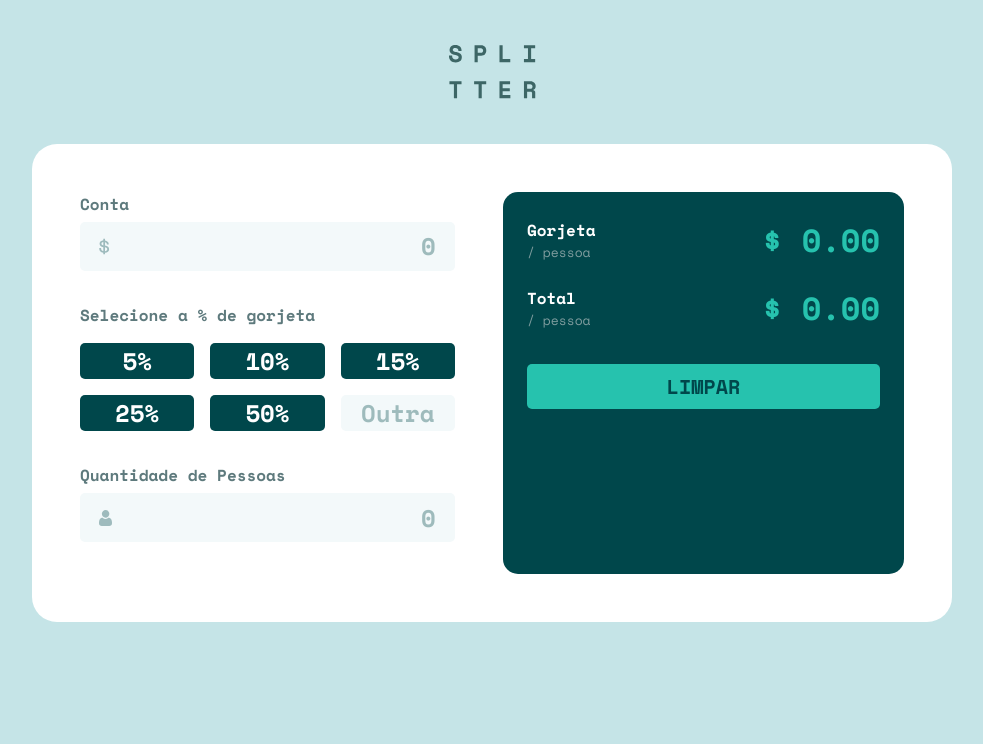
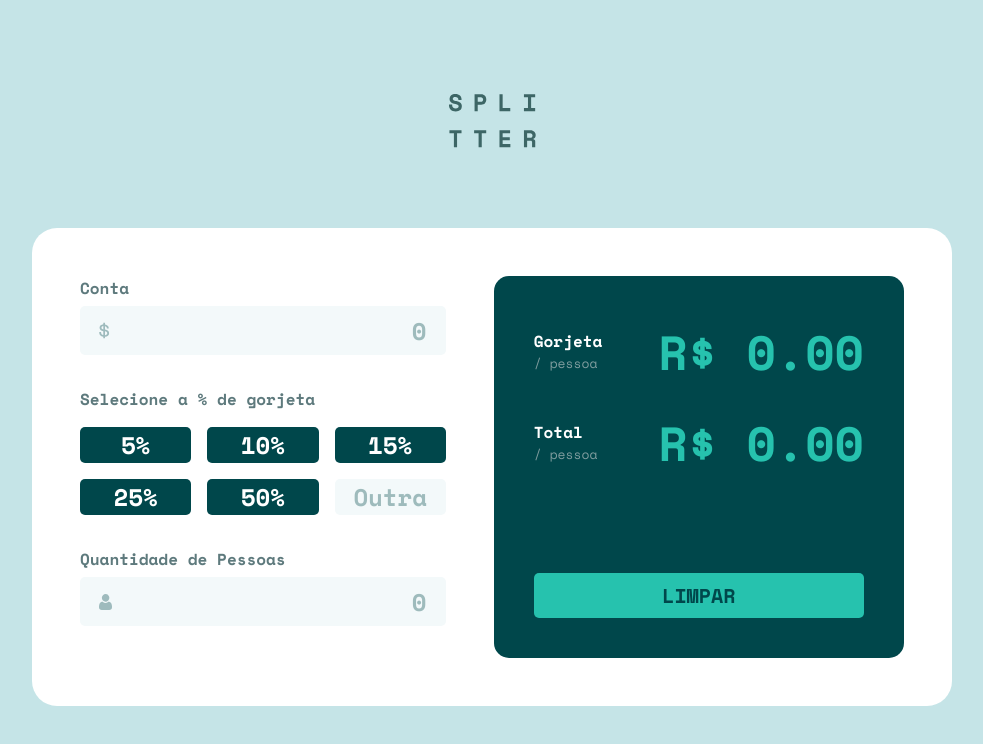
Before and after one commit to Pedro-Pratina/DSWStudyProject-CalculadoraGorjeta, a plain HTML site: page index.html in a window 1280 px wide. Shown: the whole page, without its empty margins (148-1131 px from the left). Drawn offline with nearby package versions, Linux system fonts and the light colour scheme.

Commit message:
Oitavo commit - CSS Quinto commit do HTML

```diff
--- a/index.html
+++ b/index.html
@@ -52,13 +52,14 @@
         </section>
 
         <section class="resultados">
+            <div>
                 <div class="gorjeta-total">
                     <p>
                         <strong>Gorjeta</strong> <br>
                         / pessoa
                     </p>
 
-                <strong>$ 0.00</strong>
+                    <strong>R$ 0.00</strong>
                 </div>
 
                 <div class="total">
@@ -67,7 +68,8 @@
                         / pessoa
                     </p>
 
-                <strong>$ 0.00</strong>
+                    <strong>R$ 0.00</strong>
+                </div>
             </div>
 
             <button>Limpar</button>
--- a/style.css
+++ b/style.css
@@ -119,7 +119,7 @@ main {
     padding: 1.5rem;
 }
 
-.resultados div {
+.resultados div div {
     display: flex;
     justify-content: space-between;
     align-items: center;
@@ -160,8 +160,20 @@ main {
     padding-block: 0.5rem;
 }
 
-@media(min-width: 928px) {
-    main {
+@media(min-width: 928px) {}
+    body {
+        display: flex;
+        flex-direction: column;
+        min-height: 100svh;
+        justify-content: center;
+        gap: 5rem;
+    }
+
+    header {
+        padding: 0;
+    }
+
+     main {
         display: flex;
         gap: 3rem;
         padding: 3rem;
@@ -177,7 +189,17 @@ main {
     .gorjeta div {
         grid-template-columns: 1fr 1fr 1fr;
     }
-}
+
+    .resultados {
+        display: flex;
+        flex-direction: column;
+        justify-content: space-between;
+        padding: 2.5rem;
+    }
+
+    .resultados div > strong {
+        font-size: 3rem;
+    }
 
 input[type="number"]::-webkit-inner-spin-button,
 input[type="number"]::-webkit-outer-spin-button {
```
Lines whose indentation alone changed are shown as unchanged.
